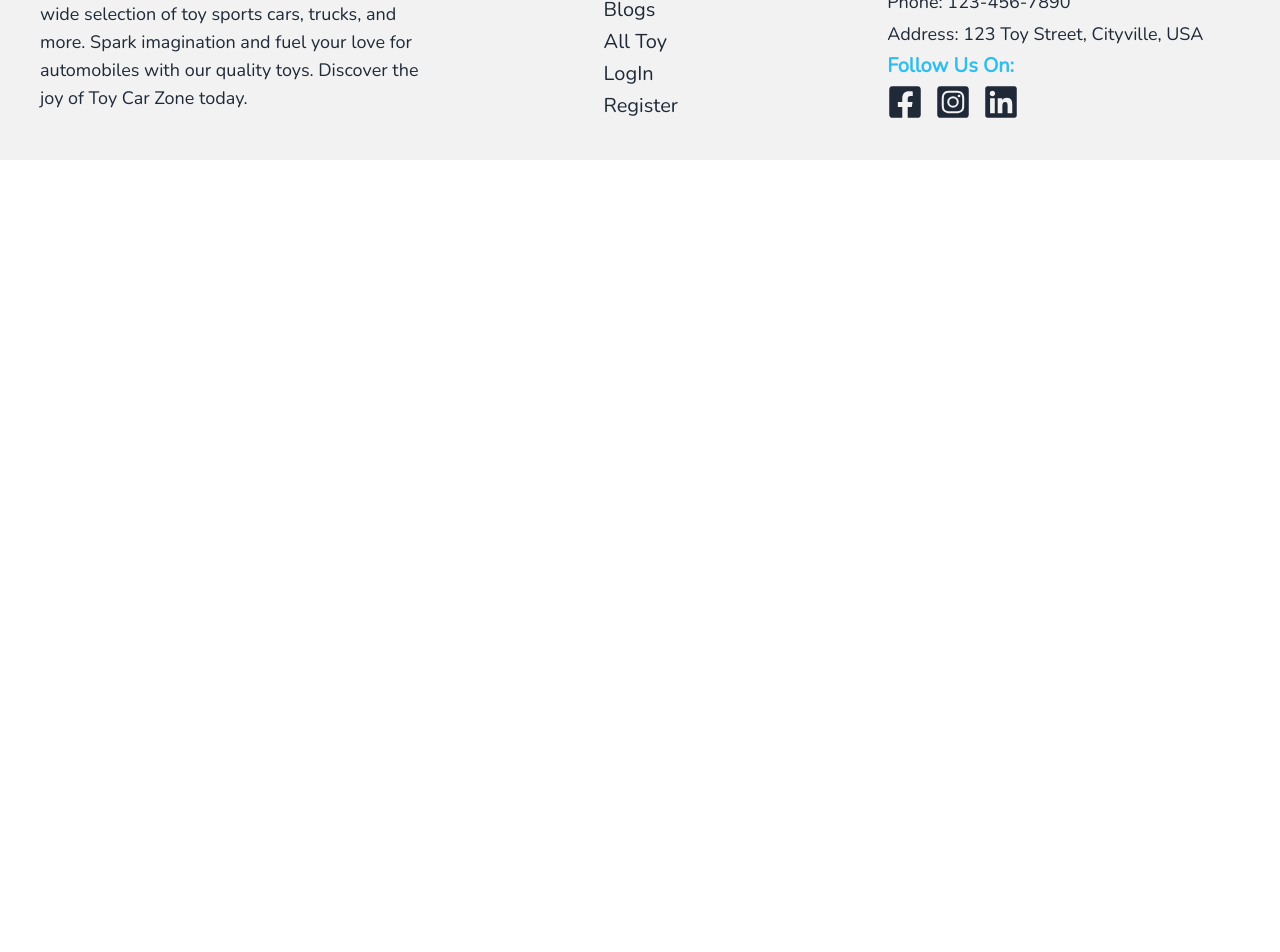
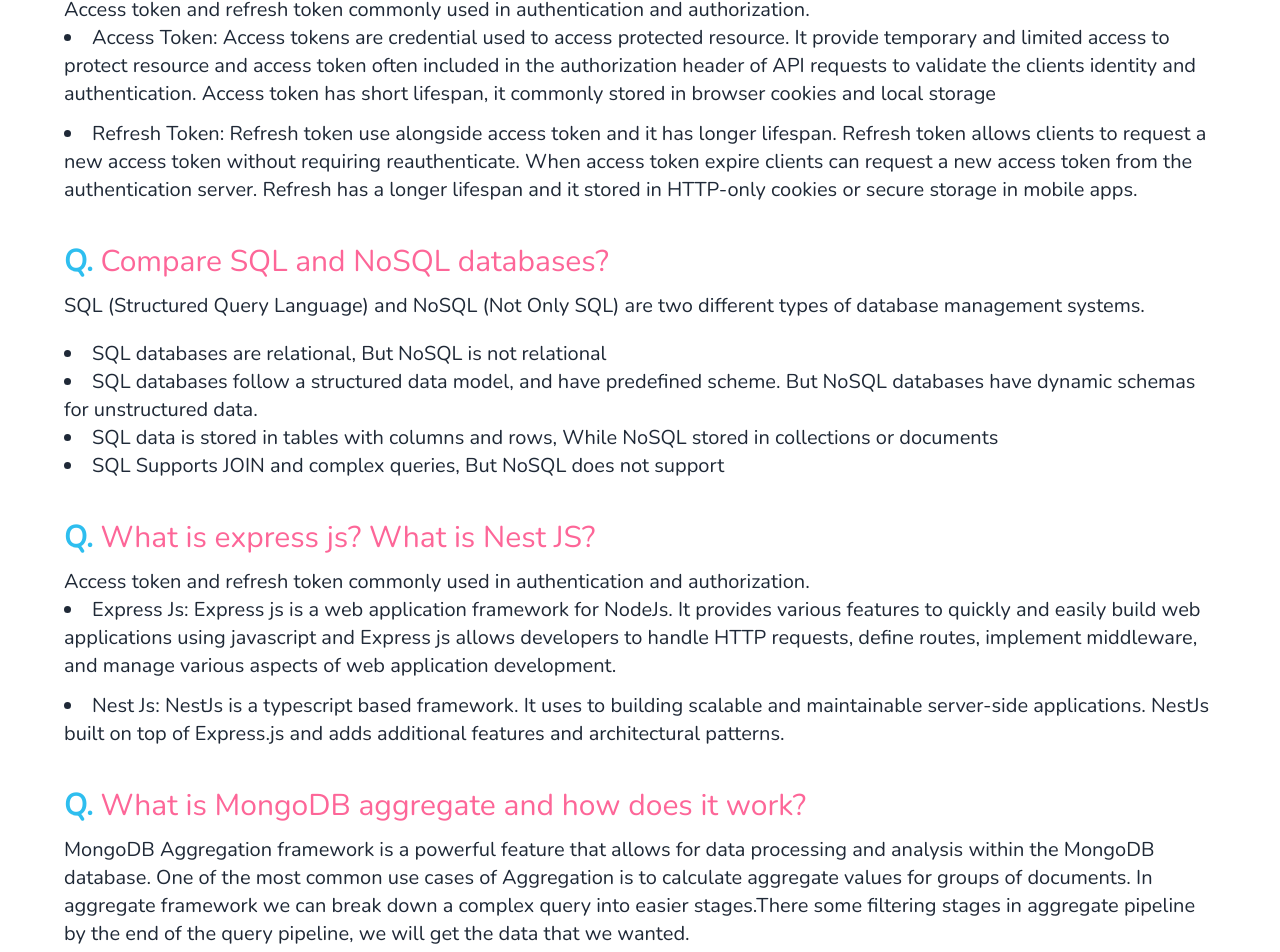
Before and after one commit to thetamimahmed/toycar-zone-client, a React (Vite) app: page /blogs in a window 1280 px wide. Shown: the part 220-1172 px from the top of the page. Before the commit the page ends 800 px from the top, so only its background shows below. Built offline with nearby package versions, Linux system fonts and the light colour scheme; no server answers.

Commit message:
blogs added

```diff
--- a/src/pages/Blogs/Blogs.jsx
+++ b/src/pages/Blogs/Blogs.jsx
@@ -2,10 +2,42 @@ import { Helmet } from "react-helmet-async";
 
 const Blogs = () => {
     return (
-        <div>
+        <div className="mt-10 mb-20 max-w-6xl mx-auto">
             <Helmet>
                 <title>Blogs</title>
             </Helmet>
+            <article className="my-10">
+                <h1 className="text-3xl text-pink"><span className="text-blue font-bold">Q.</span> What is an access token and refresh token? How do they work and where should we store them on the client-side?</h1>
+                <p className="mt-3 text-xl space-y-3">Access token and refresh token commonly used in authentication and authorization.
+                    <li>Access Token: Access tokens are credential used to access protected resource. It provide temporary and limited access to protect resource and access token often included in the authorization header of API requests to validate the clients identity and authentication. Access token has short lifespan, it commonly stored in browser cookies and local storage</li>
+                    <li>Refresh Token: Refresh token use alongside access token and it has longer lifespan. Refresh token allows clients to request a new access token without requiring reauthenticate. When access token expire clients can request a new access token from the authentication server. Refresh has a longer lifespan and it stored in HTTP-only cookies or secure storage in mobile apps.</li>
+                </p>
+            </article>
+            <article className="my-10">
+                <h1 className="text-3xl text-pink"><span className="text-blue font-bold">Q.</span> Compare SQL and NoSQL databases?</h1>
+                <p className="mt-3 text-xl">SQL (Structured Query Language) and NoSQL (Not Only SQL) are two different types of database management systems.
+                    <li className="mt-5">SQL databases are relational, But NoSQL is not relational</li>
+                    <li>SQL databases follow a structured data model, and have predefined scheme. But NoSQL databases have dynamic schemas for unstructured data.</li>
+                    <li>SQL data is stored in tables with columns and rows, While NoSQL stored in collections or documents</li>
+                    <li>SQL Supports JOIN and complex queries, But NoSQL does not support</li>
+                </p>
+            </article>
+            <article className="my-10">
+                <h1 className="text-3xl text-pink"><span className="text-blue font-bold">Q.</span> What is express js? What is Nest JS?</h1>
+                <p className="mt-3 text-xl space-y-3">Access token and refresh token commonly used in authentication and authorization.
+                    <li>
+                        Express Js: Express js is a web application framework for NodeJs. It provides various features to quickly and easily build web applications using javascript and Express js allows developers to handle HTTP requests, define routes, implement middleware, and manage various aspects of web application development.
+                    </li>
+                    <li>
+                        Nest Js: NestJs is a typescript based framework. It uses to building scalable and maintainable server-side applications. NestJs built on top of Express.js and adds additional features and architectural patterns.
+                    </li>
+                </p>
+            </article>
+            <article className="my-10">
+                <h1 className="text-3xl text-pink"><span className="text-blue font-bold">Q.</span> What is MongoDB aggregate and how does it work?</h1>
+                <p className="mt-3 text-xl">MongoDB Aggregation framework is a powerful feature that allows for data processing and analysis within the MongoDB database. One of the most common use cases of Aggregation is to calculate aggregate values for groups of documents. In aggregate framework we can break down a complex query into easier stages.There some filtering stages in aggregate pipeline by the end of the query pipeline, we will get the data that we wanted.
+                </p>
+            </article>
         </div>
     );
 };
```
